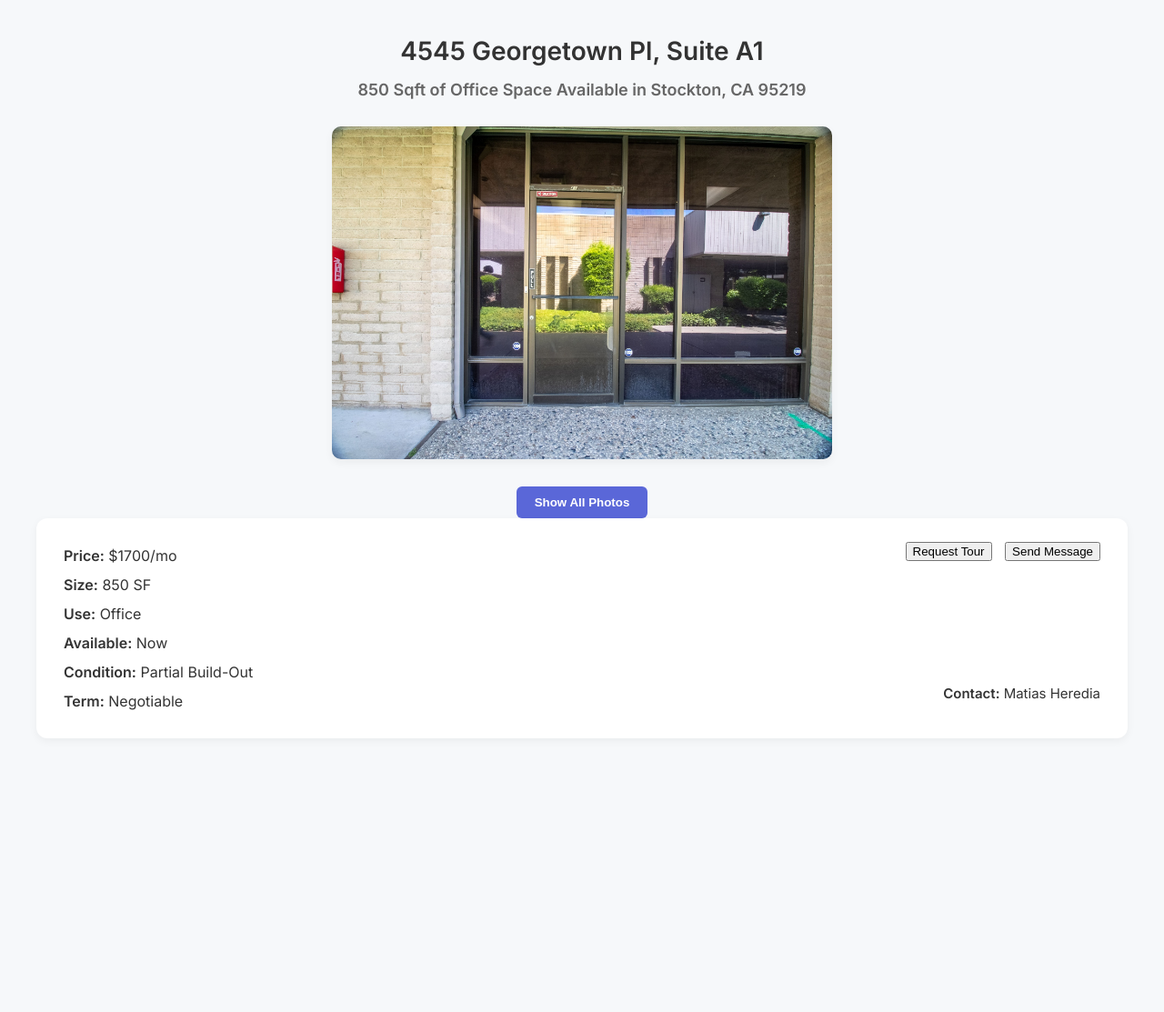
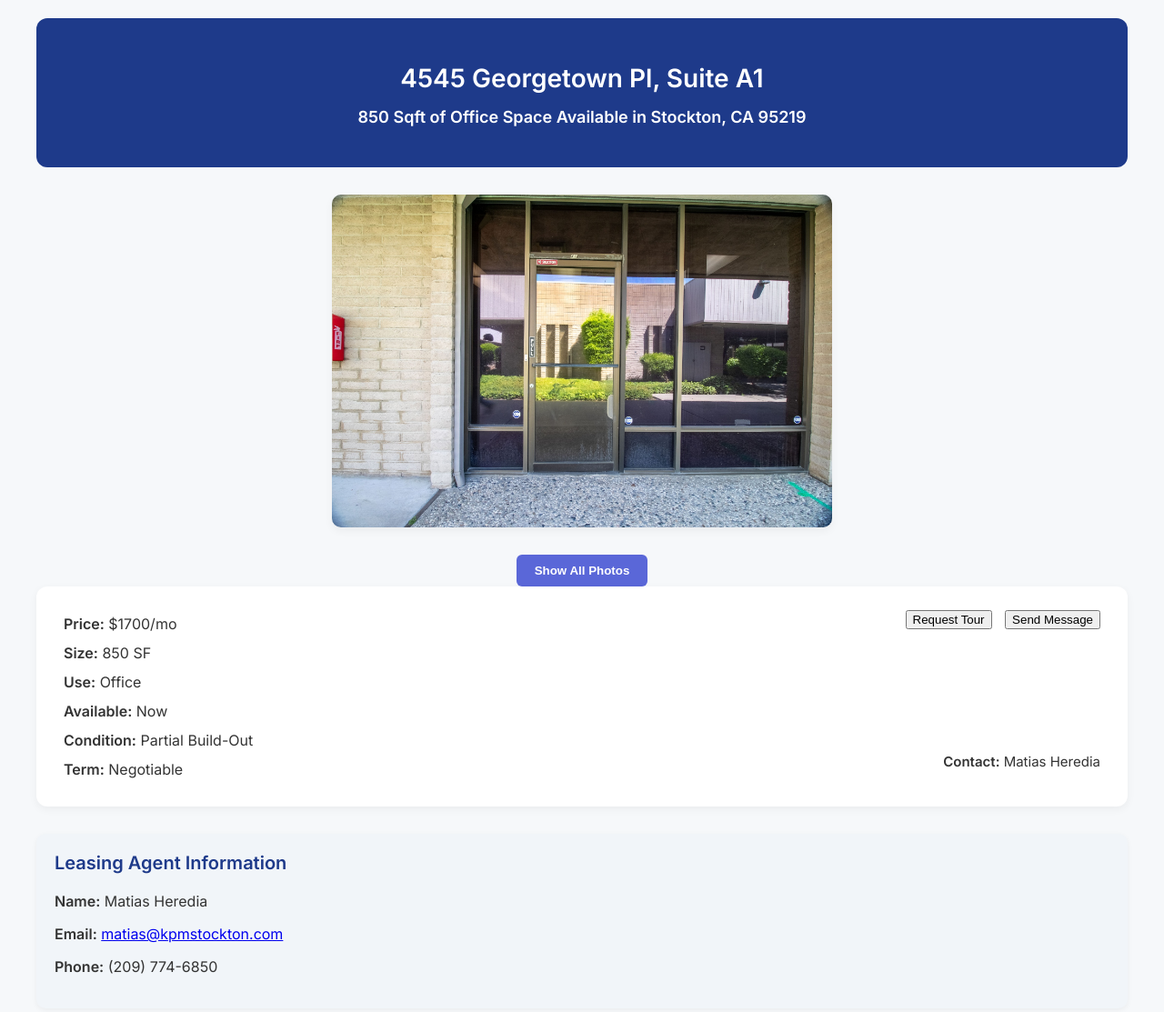
Before and after one commit to ThePeoplesPlaza/Revitalization, a plain HTML site: page unit-template.html in a window 1280 px wide. Shown: the whole page at 91% size. Before the commit the page ends 832 px from the top, so only its background shows below. Drawn offline with Linux system fonts and the light colour scheme.

Commit message:
Add files via upload

```diff
--- a/unit-style.css
+++ b/unit-style.css
@@ -138,3 +138,28 @@ body {
   font-weight: bold;
   cursor: pointer;
 }
+
+.dark-header {
+  background-color: #1e3a8a;
+  padding: 30px 20px;
+  border-radius: 12px;
+  color: white;
+}
+
+.dark-header h1, .dark-header h2 {
+  color: white;
+}
+
+.agent-info {
+  margin-top: 30px;
+  padding: 20px;
+  background-color: #f1f5f9;
+  border-radius: 10px;
+  box-shadow: 0 2px 6px rgba(0,0,0,0.05);
+}
+
+.agent-info h3 {
+  margin-top: 0;
+  font-size: 20px;
+  color: #1e3a8a;
+}
--- a/unit-template.html
+++ b/unit-template.html
@@ -1,3 +1,4 @@
+
 <!DOCTYPE html>
 <html lang="en">
 <head>
@@ -9,7 +10,7 @@
 </head>
 <body>
   <div class="container">
-    <header class="property-header">
+    <header class="property-header dark-header">
       <h1>4545 Georgetown Pl, Suite A1</h1>
       <h2>850 Sqft of Office Space Available in Stockton, CA 95219</h2>
     </header>
@@ -50,6 +51,13 @@
         <p class="contact-name"><strong>Contact:</strong> Matias Heredia</p>
       </div>
     </section>
+
+    <section class="agent-info">
+      <h3>Leasing Agent Information</h3>
+      <p><strong>Name:</strong> Matias Heredia</p>
+      <p><strong>Email:</strong> <a href="mailto:matias@kpmstockton.com">matias@kpmstockton.com</a></p>
+      <p><strong>Phone:</strong> (209) 774-6850</p>
+    </section>
   </div>
 
   <div id="lightbox" class="lightbox" onclick="closeLightbox()">
```
